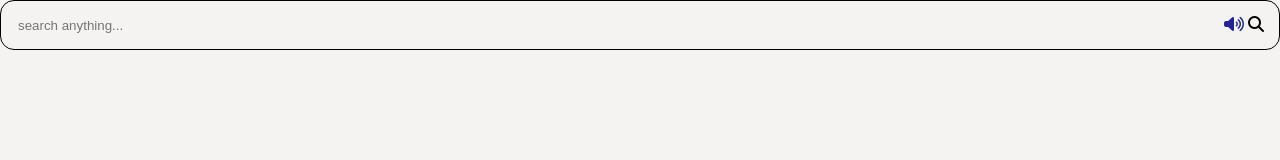
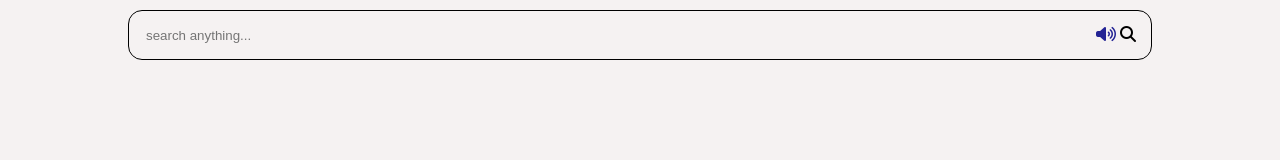
Before and after one commit to emperor1239182/search, a plain HTML site: page index.html in a window 1280 px wide. Drawn offline with Linux system fonts and the light colour scheme.

Commit message:
adjust container width and margin for improved layout

```diff
--- a/search.css
+++ b/search.css
@@ -6,10 +6,10 @@ body{
     background-color: rgba(244, 241, 241, 0.859);
 }
 .container{
-    width: 100%;
+    width: 80%;
     display: flex;
     display: block;
-    margin: auto;
+    margin: 10px auto;
 }
 #input{
     background-color: transparent;
```
